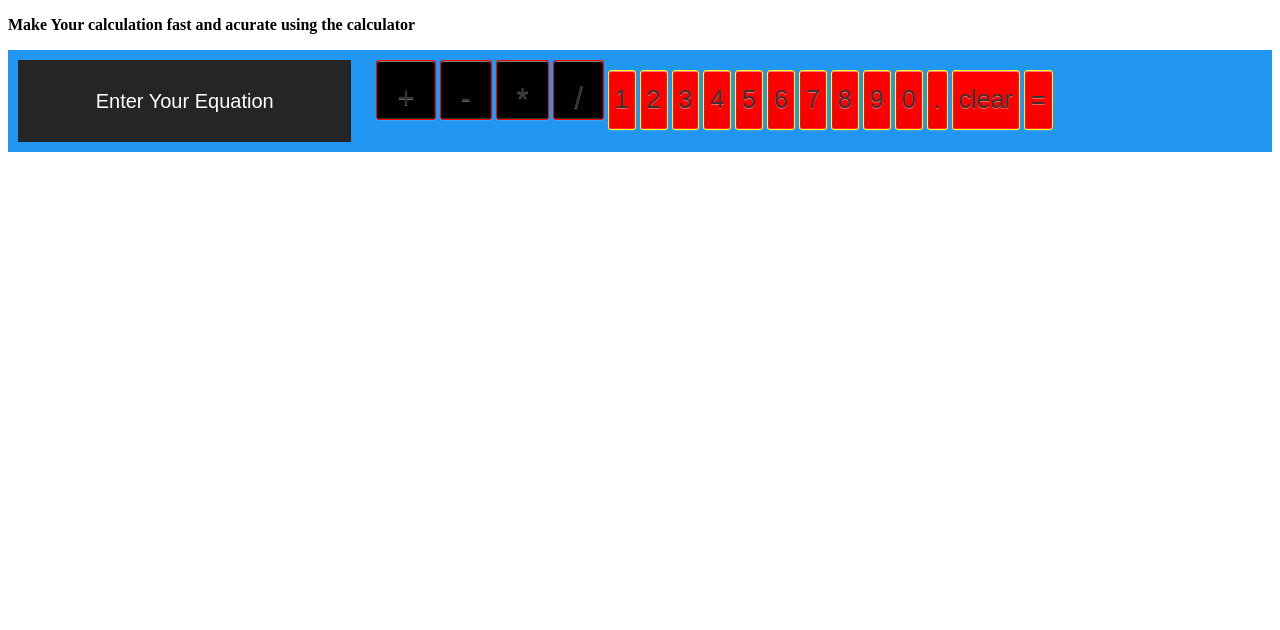
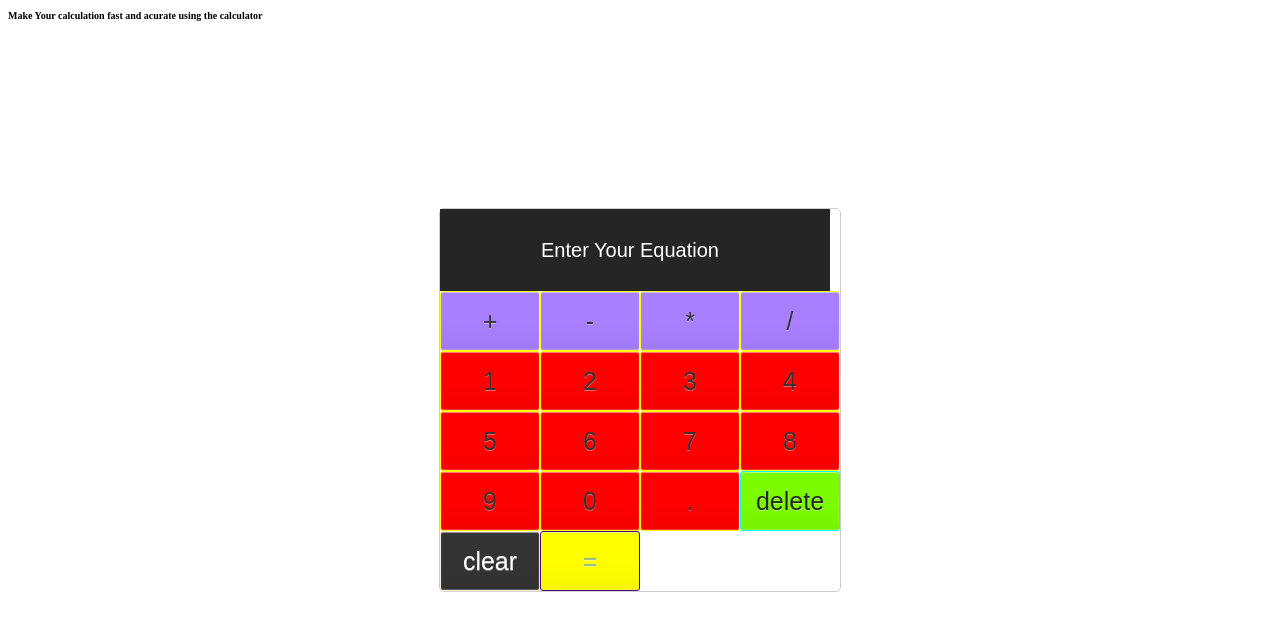
Before and after one commit to TejPunjPandey/calculator, a plain HTML site: page index.html in a window 1280 px wide. Drawn offline with Linux system fonts and the light colour scheme.

Commit message:
updated the button styles and added grid layout

```diff
--- a/index.html
+++ b/index.html
@@ -19,7 +19,7 @@
 
           <button type="button" class="operator" value="+">+</button>
           <button type="button" class="operator" value="-">-</button>
-          <button type="button" class="operator" value="*"> *</button>
+          <button type="button" class="operator" value="*">*</button>
           <button type="button" class="operator" value="/">/</button>
           <button type="button" value="1">1</button>
           <button type="button" value="2">2</button>
@@ -31,7 +31,9 @@
           <button type="button" value="8">8</button>
           <button type="button" value="9">9</button>
           <button type="button" value="0">0</button>
+
           <button type="button" class="decimal" value=".">.</button>
+          <button type="button" class="delete" value=".">delete</button>
           <button type="button" class="all-clear" value="all-clear">clear</button>          <button type="button" class="equal-sign" value="=">=</button>
 
         </div>
--- a/style.css
+++ b/style.css
@@ -1,16 +1,16 @@
+html {
+  font-size: 62.5%;
+  box-sizing: border-box;
+}
+
 .calculator {
-    display: grid;
-    grid-template-columns: auto auto auto auto ;
-    gap: 10px;
-    background-color: #2196F3;
-    padding: 10px;
-  }
-  .calculator-keys > .operator {
-    background-color:black;
-    border : 1px solid red;
-    padding: 20px;
-    font-size: 30px;
-    text-align: center;
+  border: 1px solid #ccc;
+  border-radius: 5px;
+  position: absolute;
+  top: 50%;
+  left: 50%;
+  transform: translate(-50%, -50%);
+  width: 400px;
 }
 .calculator-screen {
   width: 90%;
@@ -20,7 +20,7 @@
   background-color: #252525;
   color: #fff;
   text-align: center;
-    padding-right: 10px;
+  padding-right: 20px;
   padding-left: 10px;
 }
 button {
@@ -31,7 +31,51 @@
 
   font-size: 25px;
   color: #333;
-    background-image: linear-gradient(to bottom,transparent,transparent 50%,rgba(0,0,0,.04));
-    box-shadow: inset 0 0 0 1px rgba(255,255,255,.05), inset 0 1px 0 0 rgba(255,255,255,.45), inset 0 -1px 0 0 rgba(255,255,255,.15), 0 1px 0 0 rgba(255,255,255,.15);
-    text-shadow: 0 1px rgba(255,255,255,.4);
+  background-image: linear-gradient(
+    to bottom,
+    transparent,
+    transparent 50%,
+    rgba(0, 0, 0, 0.04)
+  );
+  box-shadow: inset 0 0 0 1px rgba(255, 255, 255, 0.05),
+    inset 0 1px 0 0 rgba(255, 255, 255, 0.45),
+    inset 0 -1px 0 0 rgba(255, 255, 255, 0.15),
+    0 1px 0 0 rgba(255, 255, 255, 0.15);
+  text-shadow: 0 1px rgba(255, 255, 255, 0.4);
 }
+button :hover {
+  background-color: aqua;
+}
+.operator {
+  background-color: rgb(168, 127, 255);
+}
+.all-clear {
+  background-color: #333;
+  border-color: antiquewhite;
+  color: white;
+}
+.all-clear :hover {
+  background-color: chocolate;
+}
+.equal-sign {
+  background-color: yellow;
+  border-color: indigo;
+  color: darkseagreen;
+}
+.equal-sign :hover {
+  background-color: blueviolet;
+}
+.delete {
+  background-color: lawngreen;
+  border-color: aqua;
+  color: #252525;
+}
+.delete :hover {
+  background-color: aquamarine;
+}
+.calculator-keys {
+  display: grid;
+
+  grid-template-columns: 1fr 1fr 1fr 1fr;
+  grid-template-row: 1fr 1fr 1fr 1fr;
+}
```
Also changed, not shown: script.js (added). Lines whose indentation alone changed are shown as unchanged.
